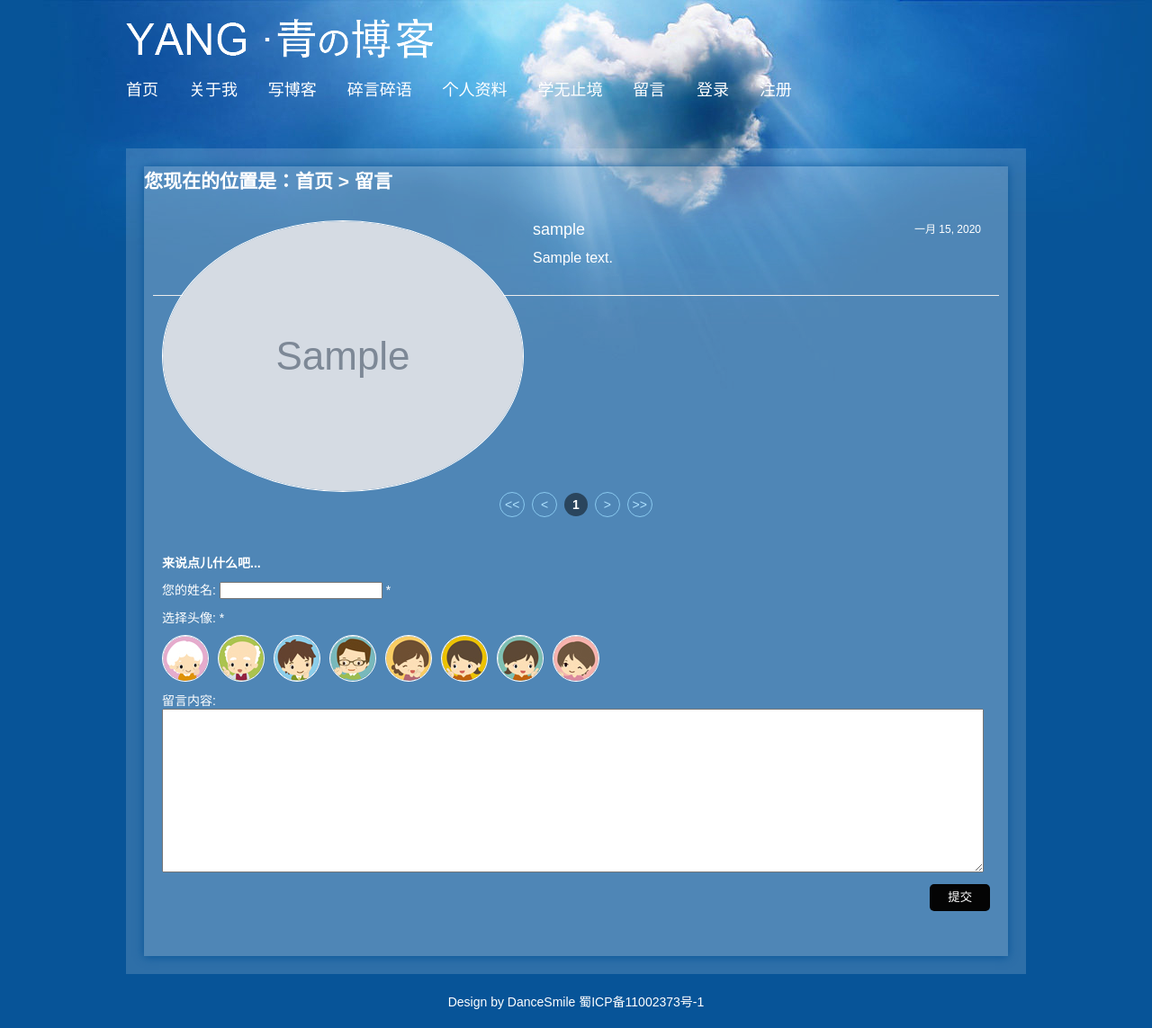
After one commit to chenglin-Zhang/blog, a Django app: page /article/message in a window 1280 px wide. The commit adds this page. Shown: the whole page at 90% size. Run offline with Django 3.2, Linux system fonts and the light colour scheme; tables that the repository leaves empty hold one stand-in row (values such as "Sample post"); grey boxes marked "Sample" are stand-in pictures; parts of the project's set-up code (start-up, migrations or seed data) failed here and were passed over; some libraries are stand-ins or nearby versions.

Commit message:
ADD BY Cheng 留言完成

```diff
--- a/article/models.py
+++ b/article/models.py
@@ -30,11 +30,9 @@ class Article(models.Model):
     love_num = models.IntegerField(default=0, verbose_name='点赞量')
     image = models.ImageField(upload_to='uploads/article/%Y/%m/%d', verbose_name='文章封面')
 
-
-
     # 文章和标签多对多映射
     tags = models.ManyToManyField(to=Tag, verbose_name='标签')
-    #文章和用户多对一
+    # 文章和用户多对一
     user = models.ForeignKey(to=UserProfiles, on_delete=models.CASCADE, verbose_name='用户')
 
     def __str__(self):
@@ -61,3 +59,19 @@ class Comment(models.Model):
         db_table = 'comment'
         verbose_name = '评论表'
         verbose_name_plural = verbose_name
+
+
+# 留言model
+class Message(models.Model):
+    nickname = models.CharField(max_length=50, verbose_name='昵称')
+    content = models.TextField(verbose_name="内容")
+    icon = models.CharField(max_length=150, verbose_name='头像', default='images/tx1.jpg')
+    date = models.DateField(auto_now_add=True, verbose_name="留言时间")
+
+    def __str__(self):
+        return self.nickname
+
+    class Meta:
+        db_table = 'message'
+        verbose_name = '留言表'
+        verbose_name_plural = verbose_name
--- a/article/urls.py
+++ b/article/urls.py
@@ -9,5 +9,6 @@ urlpatterns = [
     path('detail', article_detail, name='detail'),
     path('show', article_show, name='show'),
     path('write', write_article, name='write'),
-    path('comment', article_comment, name='comment')
+    path('comment', article_comment, name='comment'),
+    path('message', blog_message, name='message')
 ] + static(settings.MEDIA_URL, document_root=settings.MEDIA_ROOT)  # 没有这一句无法显示上传的图片
--- a/article/views.py
+++ b/article/views.py
@@ -7,7 +7,7 @@ from django.shortcuts import render
 from django.urls import reverse
 
 from article.forms import ArticleForm
-from article.models import Article, Tag, Comment
+from article.models import Article, Tag, Comment, Message
 
 
 def index(request):
@@ -31,7 +31,7 @@ def article_detail(request):
         # 在article表中包含所有tag的内容
         for article1 in tag.article_set.all():
             # 列表中没有               and    列表条数不超过6    and      不包含自己
-            if article1 not in list_about and len(list_about) <= 6 and article1.id != int(id):
+            if article1 not in list_about and len(list_about) <= 5 and article1.id != int(id):
                 print("%s-----%s" % (id, article1.id))
                 list_about.append(article1)
 
@@ -109,3 +109,24 @@ def article_comment(request):
     else:
         data = {'status': 0}
     return JsonResponse(data)
+
+
+# 文章留言
+def blog_message(request):
+    messages = Message.objects.all()
+    paginator = Paginator(messages, 8)
+    # 获取页码数
+    page = request.GET.get('page', 1)
+    # 得到page对象
+    page = paginator.get_page(page)
+    if request.method == "GET":
+        return render(request, 'article/lmessage.html', {'page': page})
+    else:
+        name = request.POST.get('name')
+        mycall = request.POST.get('mycall')
+        lytext = request.POST.get('lytext')
+        if name and lytext:
+            message = Message.objects.create(nickname=name, content=lytext, icon=mycall)
+            if message:
+                return redirect(reverse("article:message"))
+        return render(request, 'article/lmessage.html', context={"page": page, 'error':'必须输入用户名和内容'})
--- /dev/null
+++ b/templates/article/lmessage.html
@@ -0,0 +1,114 @@
+{% extends 'base.html' %}
+{% load  staticfiles %}
+{% block title %}
+    留言
+{% endblock %}
+{% block mycss %}
+    <link rel="stylesheet" href="{% static 'css/msg/m.css' %}">
+    <style>
+        .tximg img, .gbox img{
+            border-radius: 50%;
+            border: 1px solid #fff;
+        }
+        .gbox i{
+            border: none;
+        }
+    </style>
+{% endblock %}
+
+{% block content %}
+
+    <div class="leftbox">
+        <div class="infos">
+            <div class="newsview">
+                <h2 class="intitle">您现在的位置是：<a href='/'>首页</a>&nbsp;>&nbsp;留言</h2>
+                <div class="gbook">
+                    {% for message in page.object_list %}
+                        <div class="fb">
+                            <ul>
+                                <span class="tximg"><img src=" {{ message.icon }}"></span>
+                                <p class="fbtime"><span>{{ message.date }}</span> {{ message.nickname }}</p>
+                                <p class="fbinfo">{{ message.content }}</p>
+                            </ul>
+                        </div>
+                    {% empty %}
+                        <div class="fb">
+                            <p>还没有任何留言信息，赶快发表吧....</p>
+                        </div>
+                    {% endfor %}
+
+                    <div class="page">
+                        <a href="{% url 'article:message' %}?page=1">&lt;&lt;</a>
+                        <a href="{% url 'article:message' %}?page={% if page.has_previous %}{{ page.previous_page_number }}{% else %}1{% endif %}">&lt;</a>
+                        {% for page_number in  page.paginator.page_range %}
+                            {% if page.number == page_number %}
+                              <b>{{ page_number }}</b>
+                            {% else %}
+                             <a href="{% url 'article:message' %}?page={{ page_number }}">{{ page_number }}</a>
+                            {% endif %}
+                        {% endfor %}
+                        <a href="{% url 'article:message' %}?page={% if page.has_next %}{{ page.next_page_number }}{% else %}{{ page.paginator.num_pages }}{% endif %}">&gt;</a>
+                        <a href="{% url 'article:message' %}?page={{ page.paginator.num_pages }}">&gt;&gt;</a>
+                    </div>
+                    <div class="gbox">
+                        <form action="{% url 'article:message' %}" method="post" name="form1" id="form1">
+                            {% csrf_token %}
+                            <p><strong>来说点儿什么吧...</strong></p>
+                            <p><span> 您的姓名:</span>
+                                <input name="name" type="text" id="name"/>
+                                *</p>
+                            <p><span>选择头像:</span> *</p>
+                            <p><i>
+                                <input type="radio" value="{% static 'images/tx1.jpg' %}" id="1" name="mycall"
+                                       style="display:none">
+                                <img id="a" src="{% static 'images/tx1.jpg' %}" onclick="myFun(this.id)"></i> <i>
+                                <input type="radio" value="{% static 'images/tx2.jpg' %}" id="2" name="mycall"
+                                       style="display:none">
+                                <img id="b" src="{% static 'images/tx2.jpg' %}" onclick="myFun(this.id)"></i> <i>
+                                <input type="radio" value="{% static 'images/tx3.jpg' %}" id="3" name="mycall"
+                                       style="display:none">
+                                <img id="c" src="{% static 'images/tx3.jpg' %}" onclick="myFun(this.id)"></i> <i>
+                                <input type="radio" value="{% static 'images/tx4.jpg' %}" id="4" name="mycall"
+                                       style="display:none">
+                                <img id="d" src="{% static 'images/tx4.jpg' %}" onclick="myFun(this.id)"></i> <i>
+                                <input type="radio" value="{% static 'images/tx5.jpg' %}" id="5" name="mycall"
+                                       style="display:none">
+                                <img id="e" src="{% static 'images/tx5.jpg' %}" onclick="myFun(this.id)"></i> <i>
+                                <input type="radio" value="{% static 'images/tx6.jpg' %}" id="6" name="mycall"
+                                       style="display:none">
+                                <img id="f" src="{% static 'images/tx6.jpg' %}" onclick="myFun(this.id)"></i> <i>
+                                <input type="radio" value="{% static 'images/tx7.jpg' %}" id="7" name="mycall"
+                                       style="display:none">
+                                <img id="g" src="{% static 'images/tx7.jpg' %}" onclick="myFun(this.id)"></i> <i>
+                                <input type="radio" value="{% static 'images/tx8.jpg' %}" id="8" name="mycall"
+                                       style="display:none">
+                                <img id="h" src="{% static 'images/tx8.jpg' %}" onclick="myFun(this.id)"></i></p>
+                            <p><span class="tnr">留言内容:</span>
+                                <textarea name="lytext" cols="60" rows="12" id="lytext"></textarea>
+                            </p>
+                            <p>
+                                <input type="submit" name="Submit3" value="提交"/>
+                            </p>
+                        </form>
+                    </div>
+                </div>
+                <script>
+                    function myFun(sId) {
+                        var oImg = document.getElementsByTagName('img');
+                        for (var i = 0; i < oImg.length; i++) {
+                            if (oImg[i].id == sId) {
+                                console.log(oImg[i].previousSibling.previousSibling)
+                                oImg[i].previousSibling.previousSibling.checked = true;
+                                oImg[i].style.opacity = '1';
+                            } else {
+                                oImg[i].style.opacity = '.8';
+                            }
+                        }
+                    }
+                </script>
+            </div>
+        </div>
+    </div>
+
+
+{% endblock %}
--- a/templates/base.html
+++ b/templates/base.html
@@ -35,7 +35,7 @@
         <a href="learn.html"><span>碎言碎语</span><span class="en">Doing</span></a>
         <a href="{% url 'user:center' %}"><span>个人资料</span><span class="en">Share</span></a>
         <a href="{% url 'article:show' %}"><span>学无止境</span><span class="en">Learn</span></a>
-        <a href="gbook.html"><span>留言</span><span class="en">Saying</span></a>
+        <a href="{% url 'article:message' %}"><span>留言</span><span class="en">Saying</span></a>
 {#        {% if request.session.username %}#}
 {#            <a href=""><span>欢迎 {{ request.session.username }}</span><span class="en">User</span></a>#}
         {% if request.user.is_authenticated %}
```
Also changed, not shown: templates/user/about.html (added, +63 -0 lines), templates/user/center.html (+22 -5 lines), article/migrations/0005_message.py (added), media/uploads/article/2020/03/30/timg.jpg (added).
